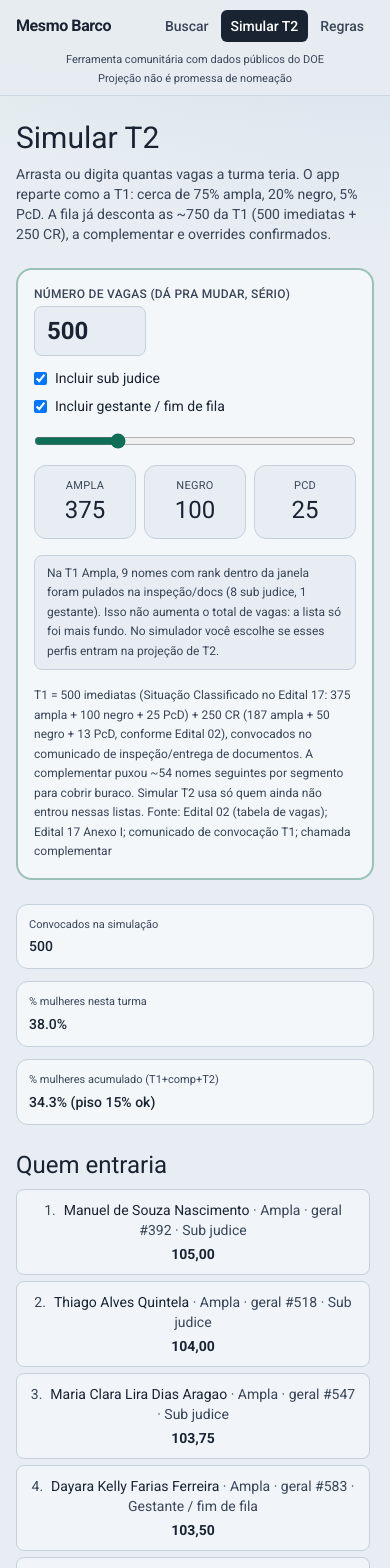
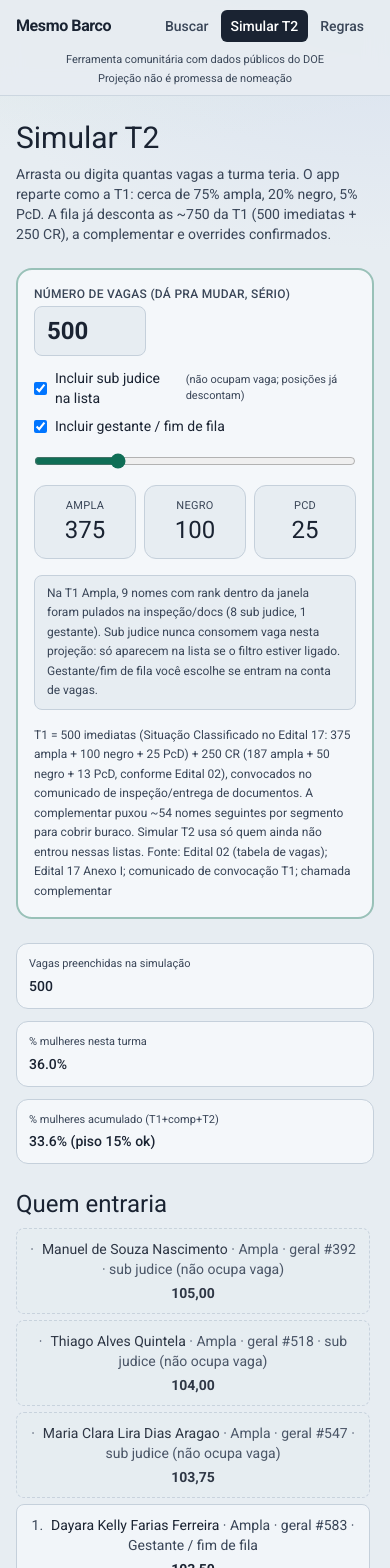
Before and after one commit to lucas-sva/mesmo-barco, a React (Vite) app: page /#/simular in a window 390 px wide. Shown: the top 1568 px of the page. Built offline with nearby package versions, Linux system fonts and the light colour scheme.

Commit message:
Fix sim feedback: name + equal prominence for in/out, skip SJ seats.
Highlight both result banners at the top, always show the person name when out of range, and keep sub judice visible without consuming vacancies or queue positions.

```diff
--- a/src/lib/explain.ts
+++ b/src/lib/explain.ts
@@ -1,5 +1,5 @@
 import type { Candidate, Meta } from '../types/candidate'
-import { positionInRemaining } from './simulate'
+import { positionInRemaining, queueStatusOf } from './simulate'
 
 // Sem travessão longo: usuário pediu pra nunca usar isso nos textos.
 export function fmtNum(n: number | null | undefined, digits = 2) {
@@ -55,20 +55,27 @@ export function explainCandidate(c: Candidate, all: Candidate[], meta: Meta): Wh
     }
     sources.push('raw/overrides-already-called.json')
   } else {
+    if (queueStatusOf(c) === 'sub_judice') {
+      bullets.push(
+        'Você está sub judice: aparece na lista do papel, mas não ocupa vaga nas filas efetivas até decisão judicial (Edital 17, item 14). As posições de quem vem atrás já desconsideram isso.',
+      )
+      sources.push('Edital 17, item 14')
+    } else {
       if (pos.amplaPos) {
         bullets.push(
-        `Na fila restante da ampla (por classificação geral), você é o nº ${pos.amplaPos}.`,
+          `Na fila efetiva da ampla (descontando sub judice, que não ocupam vaga), você é o nº ${pos.amplaPos}.`,
         )
       }
       if (pos.negroPos) {
         bullets.push(
-        `Na fila restante de cotas raciais, você é o nº ${pos.negroPos} (rank negro ${c.rank_negro}).`,
+          `Na fila efetiva de cotas raciais (sem sub judice), você é o nº ${pos.negroPos} (rank negro ${c.rank_negro}).`,
         )
       }
       if (pos.pcdPos) {
         bullets.push(
-        `Na fila restante PcD, você é o nº ${pos.pcdPos} (rank PcD ${c.rank_pcd}).`,
+          `Na fila efetiva PcD (sem sub judice), você é o nº ${pos.pcdPos} (rank PcD ${c.rank_pcd}).`,
         )
+      }
     }
   }
 
@@ -82,7 +89,7 @@ export function explainCandidate(c: Candidate, all: Candidate[], meta: Meta): Wh
     sources.push(meta.rules.quotas.cite_negro_ampla)
   }
 
-  if (c.condition === 'Sub judice') {
+  if (c.condition === 'Sub judice' && (c.already_called || !c.in_remaining_queue)) {
     bullets.push(
       'Participação sub judice: precária, depende do que o processo judicial decidir (Edital 17, item 14).',
     )
@@ -131,7 +138,9 @@ export function explainCandidate(c: Candidate, all: Candidate[], meta: Meta): Wh
     ? c.called_override && !c.called_t1 && !c.called_complementar
       ? 'Situação: já no curso (override; documento oficial ainda pendente no repo)'
       : 'Situação: já convocado (T1 ou complementar)'
-    : `Fila restante: ampla #${pos.amplaPos ?? 'n/d'}${
+    : queueStatusOf(c) === 'sub_judice'
+      ? `Sub judice · geral oficial #${c.rank_geral} (não ocupa vaga efetiva)`
+      : `Fila efetiva: ampla #${pos.amplaPos ?? 'n/d'}${
           pos.negroPos ? ` · negro #${pos.negroPos}` : ''
         }${pos.pcdPos ? ` · PcD #${pos.pcdPos}` : ''}`
 
--- a/src/lib/simulate.ts
+++ b/src/lib/simulate.ts
@@ -1,6 +1,7 @@
 import type { Candidate, SeatList, SimulationResult, SimulatedSeat } from '../types/candidate'
 
 export type SimulateOpts = {
+  /** Show sub judice in the list (they never consume seats). Default true. */
   includeSubJudice?: boolean
   includeGestanteFimFila?: boolean
 }
@@ -15,7 +16,6 @@ export function splitSeats(n: number): { ampla: number; negro: number; pcd: numb
     negro = Math.max(0, negro + ampla)
     ampla = 0
   }
-  // keep sum exact
   const sum = ampla + negro + pcd
   if (sum !== n) ampla += n - sum
   return { ampla, negro, pcd }
@@ -39,7 +39,12 @@ export function queueStatusOf(c: Candidate): string {
   return 'regular'
 }
 
-function eligibleForSim(c: Candidate, opts: SimulateOpts): boolean {
+/** Sub judice appear on paper but do not consume list seats. */
+export function occupiesSeat(c: Candidate): boolean {
+  return queueStatusOf(c) !== 'sub_judice'
+}
+
+function visibleInSim(c: Candidate, opts: Required<SimulateOpts>): boolean {
   const status = queueStatusOf(c)
   if (!opts.includeSubJudice && status === 'sub_judice') return false
   if (!opts.includeGestanteFimFila && status === 'gestante_fim_fila') return false
@@ -47,10 +52,11 @@ function eligibleForSim(c: Candidate, opts: SimulateOpts): boolean {
 }
 
 /**
- * Replays the T1 pattern observed in Edital 17:
- * 1) Ampla seats = next N by rank_geral (any segment)
- * 2) Negro seats = next by rank_negro among remaining negros
- * 3) PcD seats = next by rank_pcd among remaining PcD
+ * Replays the T1 pattern:
+ * 1) Ampla seats = next by rank_geral among who occupies seats
+ * 2) Negro seats = next by rank_negro
+ * 3) PcD seats = next by rank_pcd
+ * Sub judice never take seats; optional display rows keep them visible in order.
  */
 export function simulateCall(
   all: Candidate[],
@@ -61,47 +67,91 @@ export function simulateCall(
   const includeGestanteFimFila = opts?.includeGestanteFimFila ?? true
   const filterOpts = { includeSubJudice, includeGestanteFimFila }
   const seats = splitSeats(n)
-  const pool = all
-    .filter((c) => c.in_remaining_queue)
-    .filter((c) => eligibleForSim(c, filterOpts))
+
+  const remaining = all.filter((c) => c.in_remaining_queue)
+  const seatPool = remaining
+    .filter(occupiesSeat)
+    .filter((c) => visibleInSim(c, filterOpts))
 
   const taken = new Set<number>()
-  const called: SimulatedSeat[] = []
+  const seatHolders: SimulatedSeat[] = []
 
-  const amplaPool = [...pool].sort((a, b) => a.rank_geral - b.rank_geral)
+  const amplaPool = [...seatPool].sort((a, b) => a.rank_geral - b.rank_geral)
   for (const c of amplaPool) {
-    if (called.filter((x) => x.list === 'Ampla').length >= seats.ampla) break
+    if (seatHolders.filter((x) => x.list === 'Ampla').length >= seats.ampla) break
     taken.add(c.pedido)
-    called.push({ list: 'Ampla', candidate: c, seatIndex: called.length + 1 })
+    seatHolders.push({
+      list: 'Ampla',
+      candidate: c,
+      seatIndex: seatHolders.length + 1,
+      occupiesSeat: true,
+    })
   }
 
-  const negroPool = pool
+  const negroPool = seatPool
     .filter((c) => isNegro(c) && !taken.has(c.pedido) && c.rank_negro != null)
     .sort((a, b) => (a.rank_negro ?? 99999) - (b.rank_negro ?? 99999))
   for (const c of negroPool) {
-    if (called.filter((x) => x.list === 'Negro').length >= seats.negro) break
+    if (seatHolders.filter((x) => x.list === 'Negro').length >= seats.negro) break
     taken.add(c.pedido)
-    called.push({ list: 'Negro', candidate: c, seatIndex: called.length + 1 })
+    seatHolders.push({
+      list: 'Negro',
+      candidate: c,
+      seatIndex: seatHolders.length + 1,
+      occupiesSeat: true,
+    })
   }
 
-  const pcdPool = pool
+  const pcdPool = seatPool
     .filter((c) => isPcd(c) && !taken.has(c.pedido) && c.rank_pcd != null)
     .sort((a, b) => (a.rank_pcd ?? 99999) - (b.rank_pcd ?? 99999))
   for (const c of pcdPool) {
-    if (called.filter((x) => x.list === 'PcD').length >= seats.pcd) break
+    if (seatHolders.filter((x) => x.list === 'PcD').length >= seats.pcd) break
     taken.add(c.pedido)
-    called.push({ list: 'PcD', candidate: c, seatIndex: called.length + 1 })
+    seatHolders.push({
+      list: 'PcD',
+      candidate: c,
+      seatIndex: seatHolders.length + 1,
+      occupiesSeat: true,
+    })
   }
 
-  const womenInCall = called.filter((s) => s.candidate.sex === 'F').length
-  const womenPctInCall = called.length ? (100 * womenInCall) / called.length : 0
+  // Display: seat holders + optional sub judice who sit (by rank) inside the Ampla window
+  let called: SimulatedSeat[] = [...seatHolders]
+  if (includeSubJudice) {
+    const amplaSeats = seatHolders.filter((s) => s.list === 'Ampla')
+    const maxAmplaRank = amplaSeats.length
+      ? Math.max(...amplaSeats.map((s) => s.candidate.rank_geral))
+      : 0
+    const sjVisible = remaining
+      .filter((c) => queueStatusOf(c) === 'sub_judice')
+      .filter((c) => c.rank_geral <= maxAmplaRank)
+      .sort((a, b) => a.rank_geral - b.rank_geral)
+      .map(
+        (c): SimulatedSeat => ({
+          list: 'Ampla',
+          candidate: c,
+          seatIndex: 0,
+          occupiesSeat: false,
+        }),
+      )
+    called = [...seatHolders, ...sjVisible].sort(
+      (a, b) => a.candidate.rank_geral - b.candidate.rank_geral,
+    )
+  }
+
+  const seatConsumers = called.filter((s) => s.occupiesSeat !== false)
+  const womenInCall = seatConsumers.filter((s) => s.candidate.sex === 'F').length
+  const womenPctInCall = seatConsumers.length
+    ? (100 * womenInCall) / seatConsumers.length
+    : 0
 
   const t1Women = all.filter((c) => c.called_t1 && c.sex === 'F').length
   const t1Total = all.filter((c) => c.called_t1).length
   const compWomen = all.filter((c) => c.called_complementar && c.sex === 'F').length
   const compTotal = all.filter((c) => c.called_complementar).length
   const cumWomen = t1Women + compWomen + womenInCall
-  const cumTotal = t1Total + compTotal + called.length
+  const cumTotal = t1Total + compTotal + seatConsumers.length
   const cumulativeWomenPct = cumTotal ? (100 * cumWomen) / cumTotal : 0
 
   return {
@@ -123,15 +173,20 @@ export function vacanciesNeededFor(
   const maxN = opts?.maxN ?? 2000
   const target = all.find((c) => c.pedido === pedido)
   if (!target || !target.in_remaining_queue) return null
+  // Sub judice do not get a seat projection
+  if (!occupiesSeat(target)) return { n: maxN, list: null }
 
   for (let n = 1; n <= maxN; n++) {
-    const sim = simulateCall(all, n, opts)
-    const hit = sim.called.find((s) => s.candidate.pedido === pedido)
+    const sim = simulateCall(all, n, { ...opts, includeSubJudice: false })
+    const hit = sim.called.find(
+      (s) => s.candidate.pedido === pedido && s.occupiesSeat !== false,
+    )
     if (hit) return { n, list: hit.list }
   }
   return { n: maxN, list: null }
 }
 
+/** Full remaining queue for display (includes sub judice). */
 export function remainingQueues(all: Candidate[]) {
   const rem = all.filter((c) => c.in_remaining_queue)
   return {
@@ -145,8 +200,29 @@ export function remainingQueues(all: Candidate[]) {
   }
 }
 
+/** Queues that actually consume seats (sub judice excluded). */
+export function seatQueues(all: Candidate[]) {
+  const rem = all.filter((c) => c.in_remaining_queue && occupiesSeat(c))
+  return {
+    ampla: [...rem].sort((a, b) => a.rank_geral - b.rank_geral),
+    negro: rem
+      .filter((c) => isNegro(c) && c.rank_negro != null)
+      .sort((a, b) => (a.rank_negro ?? 0) - (b.rank_negro ?? 0)),
+    pcd: rem
+      .filter((c) => isPcd(c) && c.rank_pcd != null)
+      .sort((a, b) => (a.rank_pcd ?? 0) - (b.rank_pcd ?? 0)),
+  }
+}
+
+/**
+ * Effective place in line: always ignores sub judice ahead.
+ * If the person is sub judice, returns nulls (they do not hold a seat slot).
+ */
 export function positionInRemaining(all: Candidate[], c: Candidate) {
-  const q = remainingQueues(all)
+  if (!occupiesSeat(c)) {
+    return { amplaPos: null, negroPos: null, pcdPos: null, ignoresSubJudice: true as const }
+  }
+  const q = seatQueues(all)
   const amplaPos = q.ampla.findIndex((x) => x.pedido === c.pedido) + 1 || null
   const negroPos = isNegro(c)
     ? q.negro.findIndex((x) => x.pedido === c.pedido) + 1 || null
@@ -154,7 +230,7 @@ export function positionInRemaining(all: Candidate[], c: Candidate) {
   const pcdPos = isPcd(c)
     ? q.pcd.findIndex((x) => x.pedido === c.pedido) + 1 || null
     : null
-  return { amplaPos, negroPos, pcdPos }
+  return { amplaPos, negroPos, pcdPos, ignoresSubJudice: true as const }
 }
 
 export function queueStatusLabel(status: string): string {
--- a/src/pages/SimulatePage.tsx
+++ b/src/pages/SimulatePage.tsx
@@ -18,10 +18,26 @@ export function SimulatePage() {
     [candidates, n, includeSubJudice, includeGestanteFimFila],
   )
   const split = splitSeats(n)
+  const focusCandidate = focusPedido
+    ? candidates.find((c) => String(c.pedido) === focusPedido)
+    : null
   const focus = focusPedido
-    ? sim.called.find((s) => String(s.candidate.pedido) === focusPedido)
+    ? sim.called.find(
+        (s) =>
+          String(s.candidate.pedido) === focusPedido && s.occupiesSeat !== false,
+      )
     : null
+  const focusAsGhost =
+    focusPedido && !focus
+      ? sim.called.find(
+          (s) =>
+            String(s.candidate.pedido) === focusPedido && s.occupiesSeat === false,
+        )
+      : null
+  const seatCount = sim.called.filter((s) => s.occupiesSeat !== false).length
   const skipSummary = meta?.t1_boundaries?.ampla_skips_summary
+  const focusName = focusCandidate?.name ?? `pedido ${focusPedido}`
+  const vagasLabel = n === 1 ? '1 vaga' : `${n} vagas`
 
   if (loading) return <p className="text-ink-soft">Carregando...</p>
 
@@ -35,6 +51,43 @@ export function SimulatePage() {
           (500 imediatas + 250 CR), a complementar e overrides confirmados.
         </p>
       </header>
+
+      {focus && (
+        <div className="rounded-2xl border-[3px] border-sea bg-[#d8efe8] px-5 py-5 md:px-6 md:py-6 shadow-sm">
+          <p className="text-xs font-bold uppercase tracking-wide text-sea mb-2">
+            Resultado pra você
+          </p>
+          <p className="text-xl md:text-2xl font-bold text-[#1a2332] leading-snug">
+            Com {vagasLabel},{' '}
+            <span className="text-sea">{focus.candidate.name}</span> entraria pela
+            lista {focus.list}.
+          </p>
+        </div>
+      )}
+      {focusPedido && !focus && (
+        <div className="rounded-2xl border-[3px] border-warn bg-[#f3d4cf] px-5 py-5 md:px-6 md:py-6 shadow-sm">
+          <p className="text-xs font-bold uppercase tracking-wide text-warn mb-2">
+            Resultado pra você
+          </p>
+          <p className="text-xl md:text-2xl font-bold text-[#1a2332] leading-snug">
+            {focusAsGhost ||
+            (focusCandidate && queueStatusOf(focusCandidate) === 'sub_judice') ? (
+              <>
+                <span className="text-warn">{focusName}</span> está sub judice:
+                aparece na lista, mas não ocupa vaga nesta projeção.
+              </>
+            ) : (
+              <>
+                Com {vagasLabel}, <span className="text-warn">{focusName}</span>{' '}
+                ainda fica de fora nesta projeção
+                {!includeGestanteFimFila &&
+                  ' (ou foi excluído pelo filtro de gestante)'}
+                .
+              </>
+            )}
+          </p>
+        </div>
+      )}
 
       <section className="rounded-2xl border-2 border-sea/40 bg-paper-2 p-4 md:p-5 space-y-4">
         <div className="flex flex-wrap items-end justify-between gap-3">
@@ -60,7 +113,10 @@ export function SimulatePage() {
                 checked={includeSubJudice}
                 onChange={(e) => setIncludeSubJudice(e.target.checked)}
               />
-              Incluir sub judice
+              Incluir sub judice na lista
+              <span className="block text-[11px] text-ink-soft font-normal">
+                (não ocupam vaga; posições já descontam)
+              </span>
             </label>
             <label className="flex items-center gap-2">
               <input
@@ -92,9 +148,9 @@ export function SimulatePage() {
           <p className="text-xs text-ink-soft leading-relaxed rounded-lg border border-line bg-paper px-3 py-2">
             Na T1 Ampla, {skipSummary.total} nomes com rank dentro da janela foram
             pulados na inspeção/docs ({skipSummary.sub_judice} sub judice,{' '}
-            {skipSummary.gestante} gestante). Isso não aumenta o total de vagas: a
-            lista só foi mais fundo. No simulador você escolhe se esses perfis
-            entram na projeção de T2.
+            {skipSummary.gestante} gestante). Sub judice nunca consomem vaga nesta
+            projeção: só aparecem na lista se o filtro estiver ligado. Gestante/fim
+            de fila você escolhe se entram na conta de vagas.
           </p>
         )}
 
@@ -105,22 +161,42 @@ export function SimulatePage() {
       </section>
 
       {focus && (
-        <div className="rounded-xl border border-sea bg-sea/10 px-4 py-3 text-sm">
-          <strong>{focus.candidate.name}</strong> entraria nesta simulação pela lista{' '}
-          <strong>{focus.list}</strong>.
+        <div className="rounded-2xl border-2 border-sea bg-sea/15 px-4 py-4 md:px-5 md:py-5 shadow-sm">
+          <p className="text-xs font-semibold uppercase tracking-wide text-sea mb-1">
+            Resultado pra você
+          </p>
+          <p className="text-lg md:text-xl font-bold text-[#1a2332] leading-snug">
+            Com {vagasLabel}, <span className="text-sea">{focus.candidate.name}</span>{' '}
+            entraria pela lista {focus.list}.
+          </p>
         </div>
       )}
       {focusPedido && !focus && (
-        <div className="rounded-xl border border-warn/40 bg-warn/5 px-4 py-3 text-sm">
-          Com {n} vagas, o pedido {focusPedido} ainda fica de fora nesta projeção
-          {(!includeSubJudice || !includeGestanteFimFila) &&
-            ' (ou foi excluído pelos filtros de status)'}
+        <div className="rounded-2xl border-2 border-warn bg-[#f8e8e5] px-4 py-4 md:px-5 md:py-5 shadow-sm">
+          <p className="text-xs font-semibold uppercase tracking-wide text-warn mb-1">
+            Resultado pra você
+          </p>
+          <p className="text-lg md:text-xl font-bold text-[#1a2332] leading-snug">
+            {focusAsGhost ||
+            (focusCandidate && queueStatusOf(focusCandidate) === 'sub_judice') ? (
+              <>
+                <span className="text-warn">{focusName}</span> está sub judice: aparece
+                na lista, mas não ocupa vaga nesta projeção.
+              </>
+            ) : (
+              <>
+                Com {vagasLabel}, <span className="text-warn">{focusName}</span> ainda
+                fica de fora nesta projeção
+                {!includeGestanteFimFila && ' (ou foi excluído pelo filtro de gestante)'}
                 .
+              </>
+            )}
+          </p>
         </div>
       )}
 
       <section className="grid sm:grid-cols-3 gap-3 text-sm">
-        <Stat label="Convocados na simulação" value={String(sim.called.length)} />
+        <Stat label="Vagas preenchidas na simulação" value={String(seatCount)} />
         <Stat label="% mulheres nesta turma" value={`${sim.womenPctInCall.toFixed(1)}%`} />
         <Stat
           label="% mulheres acumulado (T1+comp+T2)"
@@ -131,25 +207,38 @@ export function SimulatePage() {
       <section className="space-y-2">
         <h2 className="font-display text-2xl">Quem entraria</h2>
         <ul className="space-y-1.5 max-h-[28rem] overflow-auto pr-1">
-          {sim.called.map((s, i) => {
+          {(() => {
+            let seatNum = 0
+            return sim.called.map((s) => {
               const status = queueStatusOf(s.candidate)
+              const isGhost = s.occupiesSeat === false
+              if (!isGhost) seatNum += 1
+              const displayNum = seatNum
               return (
-              <li key={`${s.candidate.pedido}-${s.list}`}>
+                <li key={`${s.candidate.pedido}-${s.list}-${isGhost ? 'sj' : 'seat'}`}>
                   <Link
                     to={`/candidato/${s.candidate.pedido}`}
                     className={`flex flex-col sm:flex-row sm:items-center sm:justify-between gap-1 sm:gap-2 rounded-lg border px-3 py-2.5 text-sm text-center sm:text-left ${
                       focusPedido === String(s.candidate.pedido)
                         ? 'border-sea bg-sea/10'
+                        : isGhost
+                          ? 'border-dashed border-line bg-paper/60 opacity-90'
                           : 'border-line bg-paper-2/80 hover:border-sea/40'
                     }`}
                   >
                     <span className="text-[#1a2332]">
-                    <span className="text-ink-soft mr-2">{i + 1}.</span>
+                      <span className="text-ink-soft mr-2">
+                        {isGhost ? '·' : `${displayNum}.`}
+                      </span>
                       {s.candidate.name}
                       <span className="text-ink-soft">
                         {' '}
                         · {s.list} · geral #{s.candidate.rank_geral}
-                      {status !== 'regular' ? ` · ${queueStatusLabel(status)}` : ''}
+                        {isGhost
+                          ? ' · sub judice (não ocupa vaga)'
+                          : status !== 'regular'
+                            ? ` · ${queueStatusLabel(status)}`
+                            : ''}
                       </span>
                     </span>
                     <span className="font-display font-semibold text-[#1a2332]">
@@ -158,7 +247,8 @@ export function SimulatePage() {
                   </Link>
                 </li>
               )
-          })}
+            })
+          })()}
         </ul>
       </section>
     </div>
--- a/src/types/candidate.ts
+++ b/src/types/candidate.ts
@@ -127,6 +127,8 @@ export type SimulatedSeat = {
   list: SeatList
   candidate: Candidate
   seatIndex: number
+  /** false = shown for transparency, does not consume a vacancy (sub judice). */
+  occupiesSeat?: boolean
 }
 
 export type SimulationResult = {
```
Also changed, not shown: 1 other file (tests, documents, lock files or other folders). Lines whose indentation alone changed are shown as unchanged.
